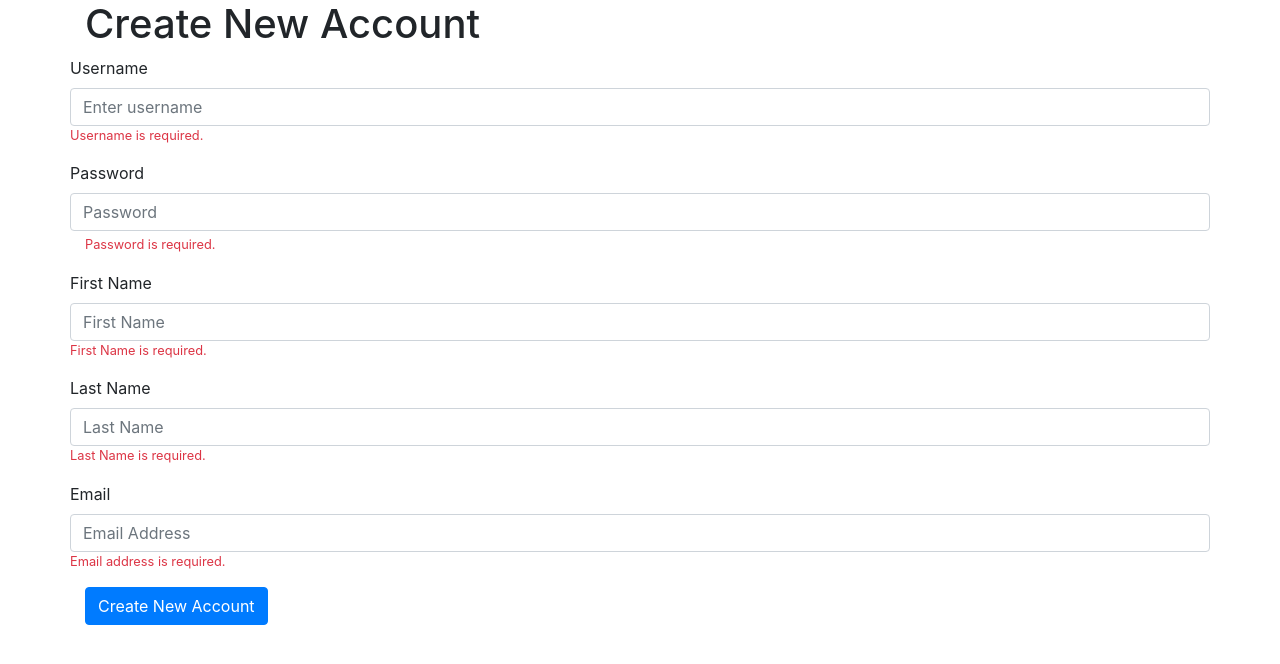
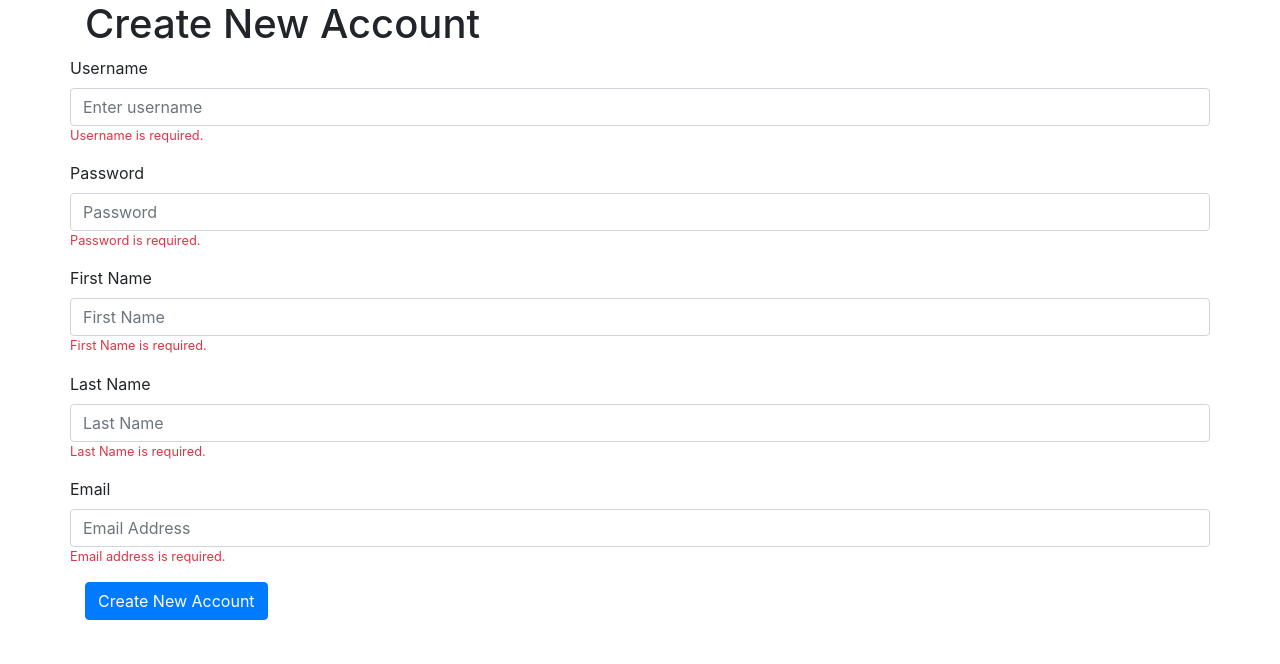
Before and after one commit to lkacoy/webdev-cs5610-project-angular, an Angular app: page /register in a window 1280 px wide. Shown: the top 664 px of the page. Built offline with nearby package versions, Linux system fonts and the light colour scheme.

Commit message:
remove extra padding

```diff
--- a/src/app/register/register.component.html
+++ b/src/app/register/register.component.html
@@ -11,11 +11,9 @@
     <div class="form-group row">
       <label for="password">Password</label>
       <input type="password" required class="form-control" id="password" placeholder="Password">
-      <div class="col-sm-3">
-        <small id="passwordHelp" class="text-danger">
-          Password is required.
-        </small>
-      </div>
+      <small id="passwordHelp" class="text-danger">
+        Password is required.
+      </small>
     </div>
     <div class="form-group row">
       <label for="firstName">First Name</label>
```
